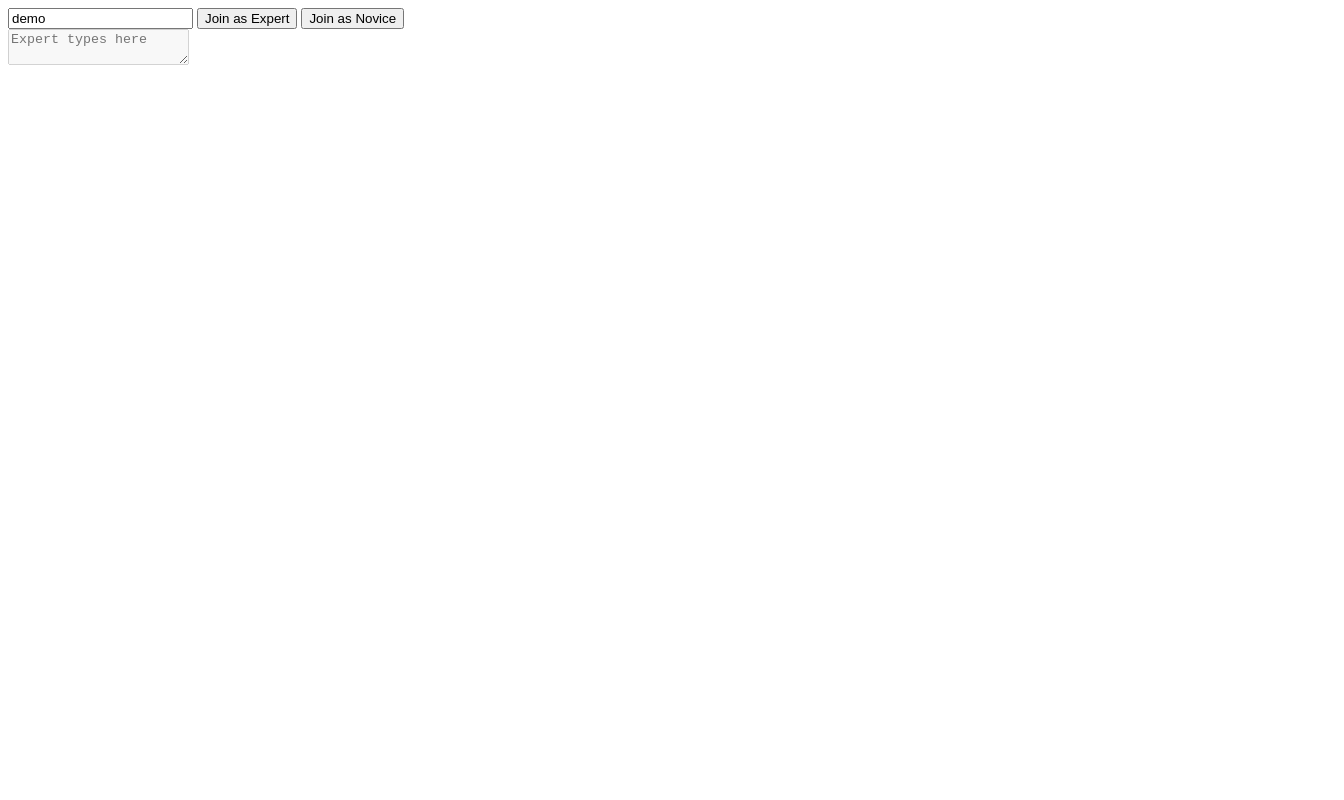
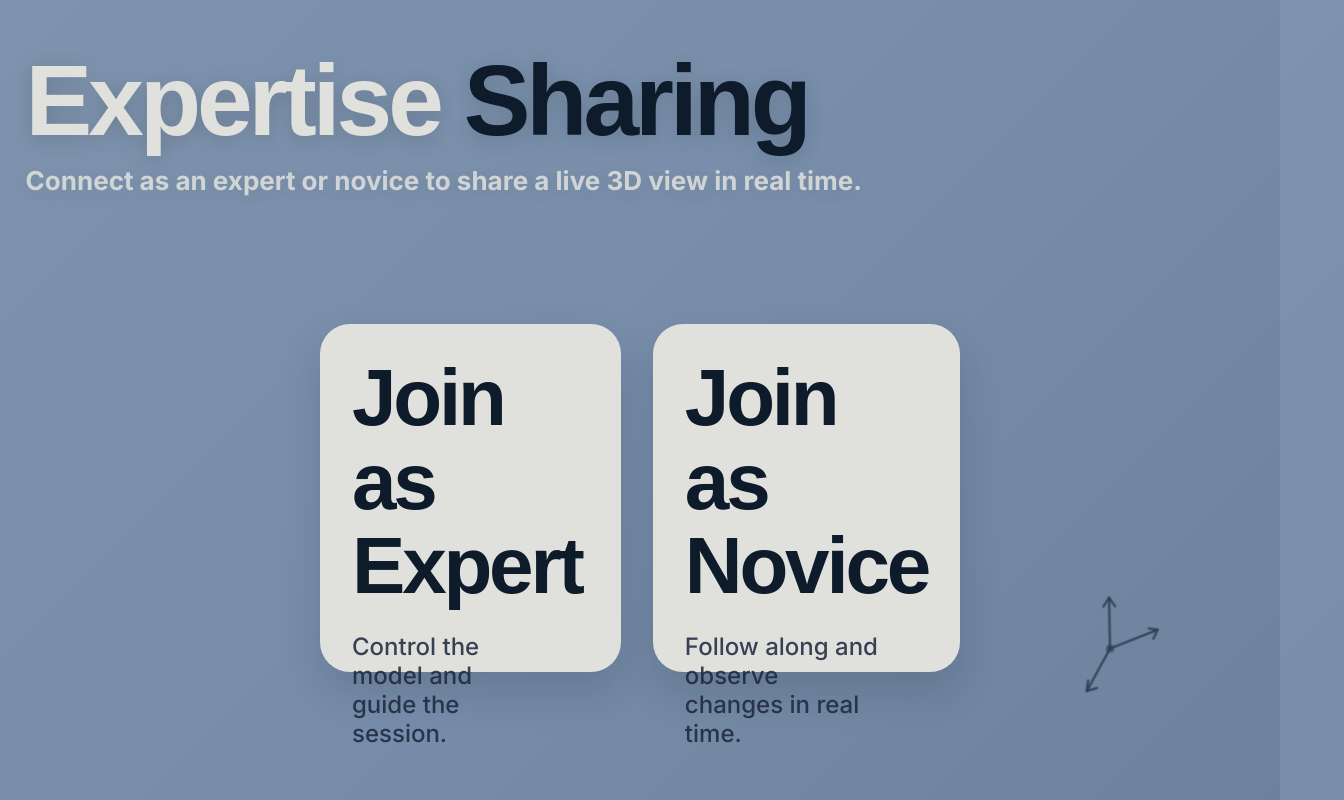
Before and after one commit to Jvery11/CPSC581Project2, a website: page public/index.html in a window 1280 px wide. Shown: the whole page, 1344 px wide, since content can reach past the window. Drawn offline with Linux system fonts and the light colour scheme.

Commit message:
Updated home page

```diff
--- a/public/index.html
+++ b/public/index.html
@@ -1,21 +1,87 @@
 <!doctype html>
 <html>
+
 <head>
   <meta charset="utf-8" />
-  <title>P2P Test</title>
+  <title>Expertise Sharing</title>
   <link rel="stylesheet" href="styles.css">
+  <link href="https://fonts.googleapis.com/css2?family=Inter:wght@400;500;700;900&display=swap" rel="stylesheet">
 </head>
+
 <body>
+  <div class="mainCont">
 
-  <div>
-    <input id="room" value="demo">
-    <button id="expert">Join as Expert</button>
-    <button id="novice">Join as Novice</button>
+    <div class="topDesc">
+      <div class="appTitle">Expertise <span class="titleAccent">Sharing</span></div>
+      <div class="appSubtitle">Connect as an expert or novice to share a live 3D view in real time.</div>
+    </div>
+
+    <div class="btnCont">
+      <div class="selectUser">
+        <button id="expert" class="roleCard">
+          <div class="roleTitle">Join as Expert</div>
+          <div class="roleDesc">Control the model and guide the session.</div>
+        </button>
+
+        <button id="novice" class="roleCard">
+          <div class="roleTitle">Join as Novice</div>
+          <div class="roleDesc">Follow along and observe changes in real time.</div>
+        </button>
+      </div>
+
+      <!-- <textarea id="input" placeholder="Expert types here"></textarea>
+    <pre id="mirror"></pre> -->
+
+
+      <!-- AI Built -->
+      <svg class="cadAccent" viewBox="0 0 120 120" aria-hidden="true">
+
+        <g class="shape s1" fill="none" stroke="#1B263B" stroke-width="1.4" stroke-linejoin="round">
+          <rect x="44" y="44" width="36" height="36" />
+          <rect x="34" y="34" width="36" height="36" />
+          <line x1="34" y1="34" x2="44" y2="44" />
+          <line x1="70" y1="34" x2="80" y2="44" />
+          <line x1="34" y1="70" x2="44" y2="80" />
+          <line x1="70" y1="70" x2="80" y2="80" />
+        </g>
+
+
+        <g class="shape s2" fill="none" stroke="#1B263B" stroke-width="1.4" stroke-linecap="round"
+          stroke-linejoin="round">
+          <circle cx="60" cy="60" r="2" fill="#1B263B" opacity="0.7"></circle>
+          <line x1="60" y1="60" x2="92" y2="48" />
+          <line x1="92" y1="48" x2="86" y2="47" />
+          <line x1="92" y1="48" x2="89" y2="54" />
+          <line x1="60" y1="60" x2="44" y2="88" />
+          <line x1="44" y1="88" x2="45" y2="81" />
+          <line x1="44" y1="88" x2="51" y2="86" />
+          <line x1="60" y1="60" x2="60" y2="26" />
+          <line x1="60" y1="26" x2="56" y2="32" />
+          <line x1="60" y1="26" x2="64" y2="32" />
+        </g>
+
+
+        <g class="shape s3" fill="none" stroke="#1B263B" stroke-width="1.4" stroke-linejoin="round">
+          <ellipse cx="60" cy="35" rx="26" ry="10" />
+          <ellipse cx="60" cy="85" rx="26" ry="10" />
+          <line x1="34" y1="35" x2="34" y2="85" />
+          <line x1="86" y1="35" x2="86" y2="85" />
+        </g>
+
+        <g class="shape s4" fill="none" stroke="#1B263B" stroke-width="1.4" stroke-linejoin="round">
+          <circle cx="60" cy="60" r="28" />
+          <ellipse cx="60" cy="60" rx="28" ry="12" />
+          <ellipse cx="60" cy="60" rx="12" ry="28" />
+          <path d="M32 60 C42 46, 78 46, 88 60" />
+          <path d="M32 60 C42 74, 78 74, 88 60" />
+        </g>
+
+      </svg>
+    </div>
+
   </div>
-
-  <textarea id="input" placeholder="Expert types here"></textarea>
-  <pre id="mirror"></pre>
 
   <script src="app.js"></script>
 </body>
+
 </html>
--- a/public/styles.css
+++ b/public/styles.css
@@ -0,0 +1,287 @@
+/* Colour Pallete:
+
+backgrounds: #e0e1dd
+Titles: #0D1B2A
+Descriptions: #1B263B
+Details: #415A77
+Secondary Details: #778DA9
+*/
+
+
+/* Fonts */
+:root {
+    --font-body: 'Inter', sans-serif;
+    --font-heading: 'Poppins', sans-serif;
+
+    --weight-regular: 400;
+    --weight-medium: 500;
+    --weight-bold: 700;
+    --weight-black: 900;
+}
+
+body {
+    margin: 0;
+    overflow: hidden;
+    width: 100vw;
+    height: 100vh;
+    /* background-color: #778DA9; */
+    background: linear-gradient(135deg,
+            #7E93AD 0%,
+            #778DA9 50%,
+            #6D829C 100%);
+
+}
+
+.mainCont {
+    width: 100%;
+    height: 100%;
+    display: flex;
+    flex-direction: column;
+    align-items: center;
+    justify-content: flex-start;
+}
+
+
+.topDesc {
+    display: flex;
+    flex-direction: column;
+    text-align: left;
+    width: 100%;
+    padding: 3rem 4rem 0 4rem;
+}
+
+
+.appTitle {
+    font-size: 100px;
+    font-family: var(--font-heading);
+    font-weight: var(--weight-bold);
+    letter-spacing: -0.04em;
+    line-height: 1.05;
+    color: #e0e1dd;
+    margin-left: 2%;
+    text-shadow: 0 4px 20px rgba(0, 0, 0, 0.15);
+
+    animation: fadeUp 0.8s ease-out forwards;
+    opacity: 0;
+    transform: translateY(20px);
+}
+
+.titleAccent {
+    /* color: #1B263B; */
+    color: #0D1B2A;
+    opacity: 1;
+}
+
+/* AI animation */
+@keyframes fadeUp {
+    to {
+        opacity: 1;
+        transform: translateY(0);
+    }
+}
+
+
+.appSubtitle {
+    margin-top: 0.75rem;
+    font-family: var(--font-body);
+    font-weight: var(--weight-bold);
+    font-size: 26px;
+    color: #e0e1dd;
+    opacity: 0.85;
+    max-width: 900px;
+    margin-left: 2%;
+    text-shadow: 0 4px 20px rgba(0, 0, 0, 0.15);
+}
+
+.btnCont {
+    display: flex;
+    width: 100%;
+    flex: 1;
+    align-items: center;
+    justify-content: center;
+}
+
+.selectUser {
+    width: 50%;
+    height: 64%;
+    display: flex;
+    align-items: center;
+    justify-content: center;
+    gap: 5%;
+}
+
+#expert,
+#novice {
+    display: flex;
+    flex-direction: column;
+    align-items: flex-start;
+    justify-content: flex-start;
+    padding: 2rem;
+    gap: 1.5rem;
+    width: 50%;
+    height: 90%;
+    border: none;
+    background-color: #e0e1dd;
+    border-radius: 30px;
+    cursor: pointer;
+    box-shadow:
+        0 20px 40px rgba(13, 27, 42, 0.15);
+
+    animation: fadeUp 0.8s ease-out forwards;
+    opacity: 0;
+    transform: translateY(20px);
+
+}
+
+
+
+.roleTitle {
+    font-size: 80px;
+    font-family: var(--font-heading);
+    font-weight: var(--weight-bold);
+    letter-spacing: -0.04em;
+    line-height: 1.05;
+    color: #0D1B2A;
+    text-align: left;
+}
+
+.roleDesc {
+    font-family: var(--font-body);
+    font-weight: var(--weight-medium);
+    font-size: 24px;
+    color: #1B263B;
+    max-width: 80%;
+    text-align: left;
+    opacity: 0.85;
+}
+
+/* Card animations on hover */
+#expert,
+#novice {
+    transition: transform 0.2s ease, box-shadow 0.2s ease;
+}
+
+#expert:hover,
+#novice:hover {
+    transform: translateY(-6px);
+    box-shadow:
+        0 25px 50px rgba(13, 27, 42, 0.18);
+}
+
+#expert,
+#novice {
+    transition:
+        transform 0.2s ease,
+        box-shadow 0.2s ease,
+        background-color 0.2s ease,
+        color 0.2s ease;
+}
+
+#expert:hover,
+#novice:hover {
+    transform: translateY(-6px);
+    background-color: #0D1B2A;
+    box-shadow:
+        0 30px 60px rgba(13, 27, 42, 0.3);
+}
+
+#expert:hover .roleTitle,
+#novice:hover .roleTitle {
+    color: #e0e1dd;
+}
+
+#expert:hover .roleDesc,
+#novice:hover .roleDesc {
+    color: #778DA9;
+}
+
+/* AI Generated */
+.cadAccent {
+    position: fixed;
+    bottom: 60px;
+    right: 80px;
+    width: 180px;
+    height: 180px;
+
+    opacity: 0.8;
+    pointer-events: none;
+
+    animation: floaty 6s ease-in-out infinite;
+    transform-origin: center;
+}
+
+@keyframes floaty {
+
+    0%,
+    100% {
+        transform: translateY(0) rotate(-2deg);
+    }
+
+    50% {
+        transform: translateY(-6px) rotate(2deg);
+    }
+}
+
+/* Crossfade the shapes */
+.shape {
+    opacity: 0;
+}
+
+.s1 {
+    animation: cycle 16s infinite;
+}
+
+.s2 {
+    animation: cycle 16s infinite 4s;
+}
+
+.s3 {
+    animation: cycle 16s infinite 8s;
+}
+
+.s4 {
+    animation: cycle 16s infinite 12s;
+}
+
+@keyframes cycle {
+    0% {
+        opacity: 0;
+        visibility: hidden;
+    }
+
+    8% {
+        opacity: 1;
+        visibility: visible;
+    }
+
+    22% {
+        opacity: 1;
+        visibility: visible;
+    }
+
+    30% {
+        opacity: 0;
+        visibility: hidden;
+    }
+
+    100% {
+        opacity: 0;
+        visibility: hidden;
+    }
+}
+
+/* Respect reduced-motion */
+@media (prefers-reduced-motion: reduce) {
+
+    .cadAccent,
+    .s1,
+    .s2,
+    .s3,
+    .s4 {
+        animation: none !important;
+    }
+
+    .shape {
+        opacity: 1;
+    }
+}
```
